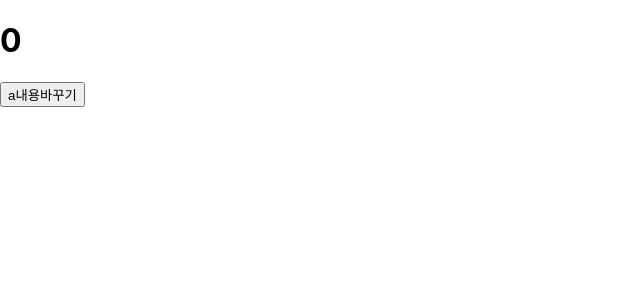
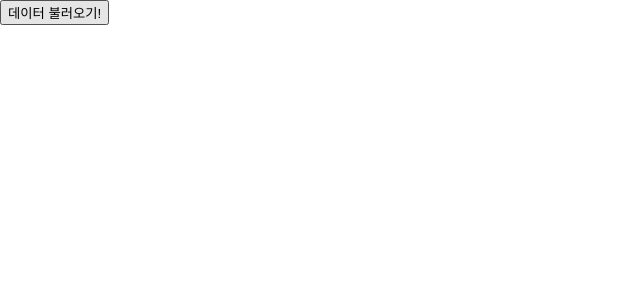
Before and after one commit to dmstjdhdh/boxoffice, a React (Create React App) app: page / in a window 1280 px wide. Shown: the top 300 px of the page, without its empty margins (0-640 px from the left). Built offline with nearby package versions, Linux system fonts and the light colour scheme.

Commit message:
Map함수 사용예제

```diff
--- a/src/App.js
+++ b/src/App.js
@@ -1,26 +1,39 @@
 import React, {useState} from 'react';
 
 const App = () => {
-    // 상수, 변수, 함수, 상태를 선언하는 부분입니다.
-    //
-    // string, number, object, array, boolean type지정이 가능합니다.
-    const [value, setValue] = useState(0);
+    const [movies, setMovies] = useState([])
 
-    var a = "d";
-    const b = 10;
+    const inputMoviedata = () => {
+        const data = [
+            {
+                title: "Movie1",
+                desc: "너무재밌어",
+                rate: 4.3,
+            },
+            {
+                title: "Movie2",
+                desc: "너무재미없음",
+                rate: 2.1,
+            },
+            {
+                title: "Movie3",
+                desc: "그냥그럼",
+                rate: 3.0,
+            }
+        ]
 
-    // 함수 형태
-    const changeAvalue = () => {
-
-        setValue(b);
-
+        setMovies(data);
     }
 
-    //html을 불러오는 곳, javascript를 불러올 때에는 중괄호를 사용합니다.
-    return ( // 화면에 보여지는 부분입니다.
+    return (
         <div>
-          <h1>{value}</h1>
-            <button onClick={changeAvalue}>a내용바꾸기</button>
+            <button onClick={inputMoviedata}>데이터 불러오기!</button>
+            {movies && movies.map(movie => (
+                <div>
+                    <h1>{movie.title}</h1>
+                    <h3>{movie.desc}</h3>
+                </div>
+            ))}
         </div>
     );
 };
```
